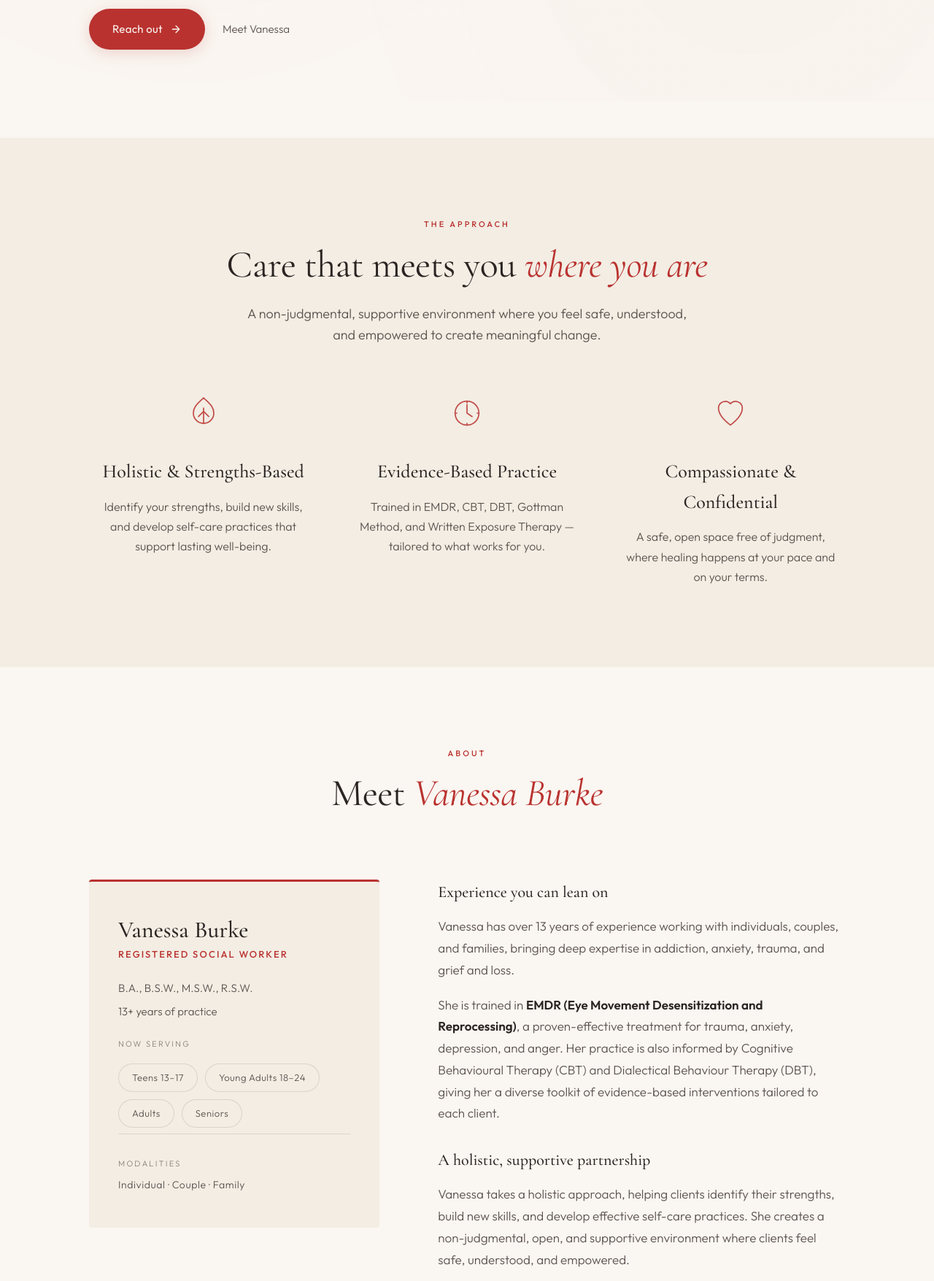
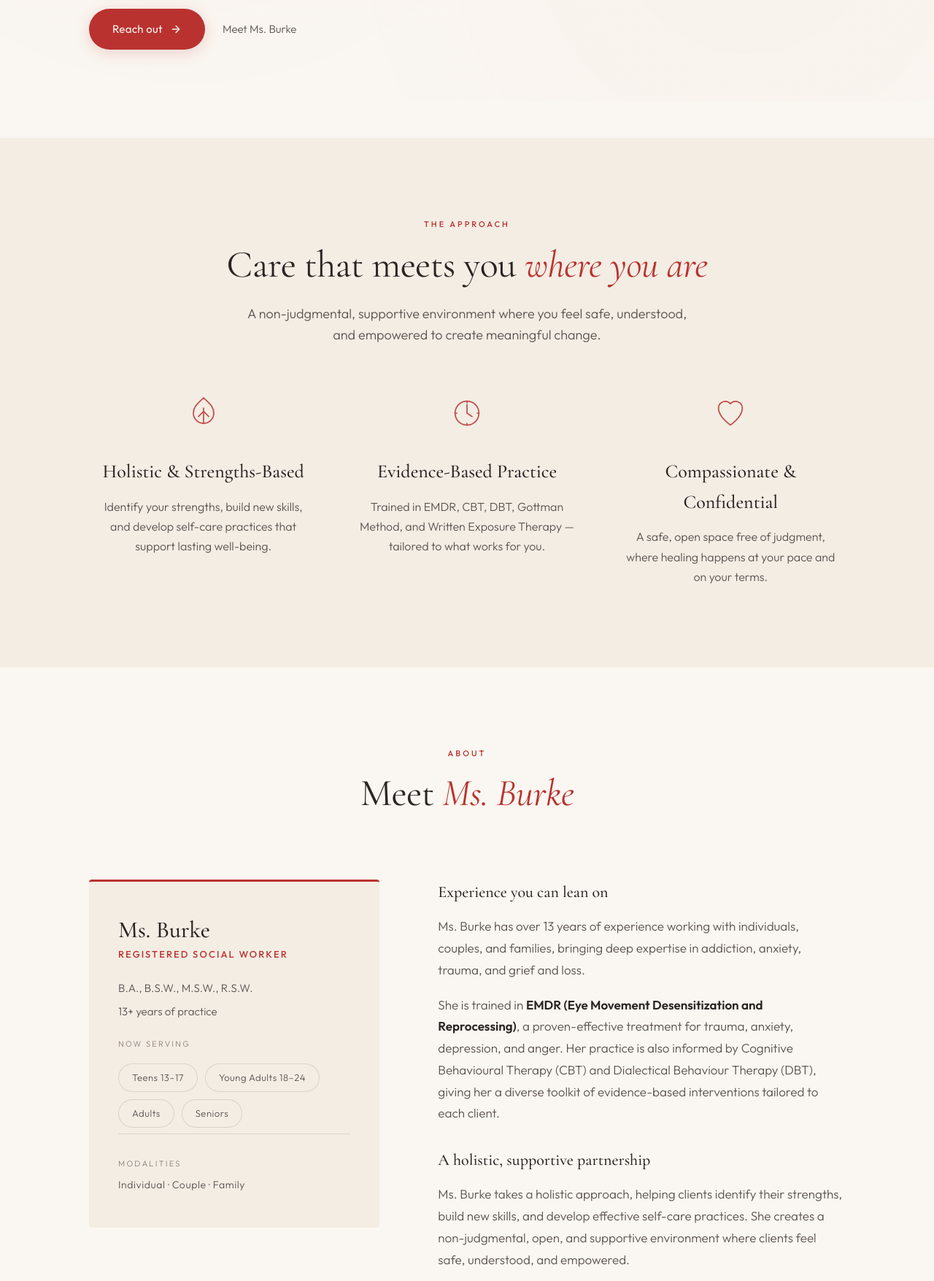
Before and after one commit to burke709/redleafcounselling, a plain HTML site: page index.html in a window 1280 px wide. Shown: the part 661-2416 px from the top of the page at 73% size. Drawn offline with nearby package versions, Linux system fonts and the light colour scheme.

Commit message:
Replace therapist's first name with Ms. Burke throughout site
Co-Authored-By: Claude Sonnet 4.6 <noreply@anthropic.com>

```diff
--- a/index.html
+++ b/index.html
@@ -3,8 +3,8 @@
 <head>
 <meta charset="UTF-8" />
 <meta name="viewport" content="width=device-width, initial-scale=1.0" />
-<title>Redleaf Counselling — Vanessa Burke, RSW</title>
-<meta name="description" content="Compassionate, evidence-based counselling for individuals, couples, and families in Newfoundland and Labrador. Vanessa Burke, Registered Social Worker." />
+<title>Redleaf Counselling — Ms. Burke, RSW</title>
+<meta name="description" content="Compassionate, evidence-based counselling for individuals, couples, and families in Newfoundland and Labrador. Ms. Burke, Registered Social Worker." />
 <link rel="preconnect" href="https://fonts.googleapis.com">
 <link rel="preconnect" href="https://fonts.gstatic.com" crossorigin>
 <link href="https://fonts.googleapis.com/css2?family=Cormorant+Garamond:ital,wght@0,400;0,500;0,600;1,400&family=Outfit:wght@300;400;500;600&display=swap" rel="stylesheet">
@@ -614,7 +614,7 @@
           Reach out
           <svg width="16" height="16" viewBox="0 0 24 24" fill="none" stroke="currentColor" stroke-width="2" stroke-linecap="round" stroke-linejoin="round"><path d="M5 12h14M12 5l7 7-7 7"/></svg>
         </a>
-        <a href="#about" class="btn-ghost">Meet Vanessa</a>
+        <a href="#about" class="btn-ghost">Meet Ms. Burke</a>
       </div>
     </div>
     <div class="hero-visual">
@@ -666,12 +666,12 @@
 <section class="section" id="about">
   <div class="container">
     <div class="section-eyebrow">About</div>
-    <h2 class="section-title">Meet <em>Vanessa Burke</em></h2>
+    <h2 class="section-title">Meet <em>Ms. Burke</em></h2>
     <div style="height: 64px;"></div>
 
     <div class="about-grid">
       <aside class="about-card reveal">
-        <div class="about-name">Vanessa Burke</div>
+        <div class="about-name">Ms. Burke</div>
         <div class="about-title">Registered Social Worker</div>
         <p style="color: var(--ink-soft); font-size: 15px; margin-bottom: 8px;">B.A., B.S.W., M.S.W., R.S.W.</p>
         <p style="color: var(--ink-soft); font-size: 15px; margin-bottom: 24px;">13+ years of practice</p>
@@ -692,11 +692,11 @@
 
       <div class="about-content reveal">
         <h3>Experience you can lean on</h3>
-        <p>Vanessa has over 13 years of experience working with individuals, couples, and families, bringing deep expertise in addiction, anxiety, trauma, and grief and loss.</p>
+        <p>Ms. Burke has over 13 years of experience working with individuals, couples, and families, bringing deep expertise in addiction, anxiety, trauma, and grief and loss.</p>
         <p>She is trained in <strong style="color: var(--ink);">EMDR (Eye Movement Desensitization and Reprocessing)</strong>, a proven-effective treatment for trauma, anxiety, depression, and anger. Her practice is also informed by Cognitive Behavioural Therapy (CBT) and Dialectical Behaviour Therapy (DBT), giving her a diverse toolkit of evidence-based interventions tailored to each client.</p>
 
         <h3>A holistic, supportive partnership</h3>
-        <p>Vanessa takes a holistic approach, helping clients identify their strengths, build new skills, and develop effective self-care practices. She creates a non-judgmental, open, and supportive environment where clients feel safe, understood, and empowered.</p>
+        <p>Ms. Burke takes a holistic approach, helping clients identify their strengths, build new skills, and develop effective self-care practices. She creates a non-judgmental, open, and supportive environment where clients feel safe, understood, and empowered.</p>
         <p>Her goal is simple: to foster positive change and provide compassionate care that promotes healing and well-being.</p>
       </div>
     </div>
@@ -770,7 +770,7 @@
     <div class="section-eyebrow">Get in Touch</div>
     <h2 class="section-title">Ready to take the <em>first step?</em></h2>
     <p class="section-intro" style="margin-bottom: 8px;">
-      Reaching out is often the hardest part. When you're ready, send a note. Vanessa will respond personally to discuss your needs and next steps.
+      Reaching out is often the hardest part. When you're ready, send a note. Ms. Burke will respond personally to discuss your needs and next steps.
     </p>
 
     <a href="mailto:hello@redleafcounselling.ca" class="contact-email">
@@ -793,7 +793,7 @@
     <div class="footer-brand">Redleaf Counselling</div>
     <div class="footer-tag">Newfoundland & Labrador</div>
     <div class="footer-meta">
-      © <span id="year"></span> Redleaf Counselling · Vanessa Burke, RSW · NLCSW #3191
+      © <span id="year"></span> Redleaf Counselling · Ms. Burke, RSW · NLCSW #3191
     </div>
   </div>
 </footer>
```
